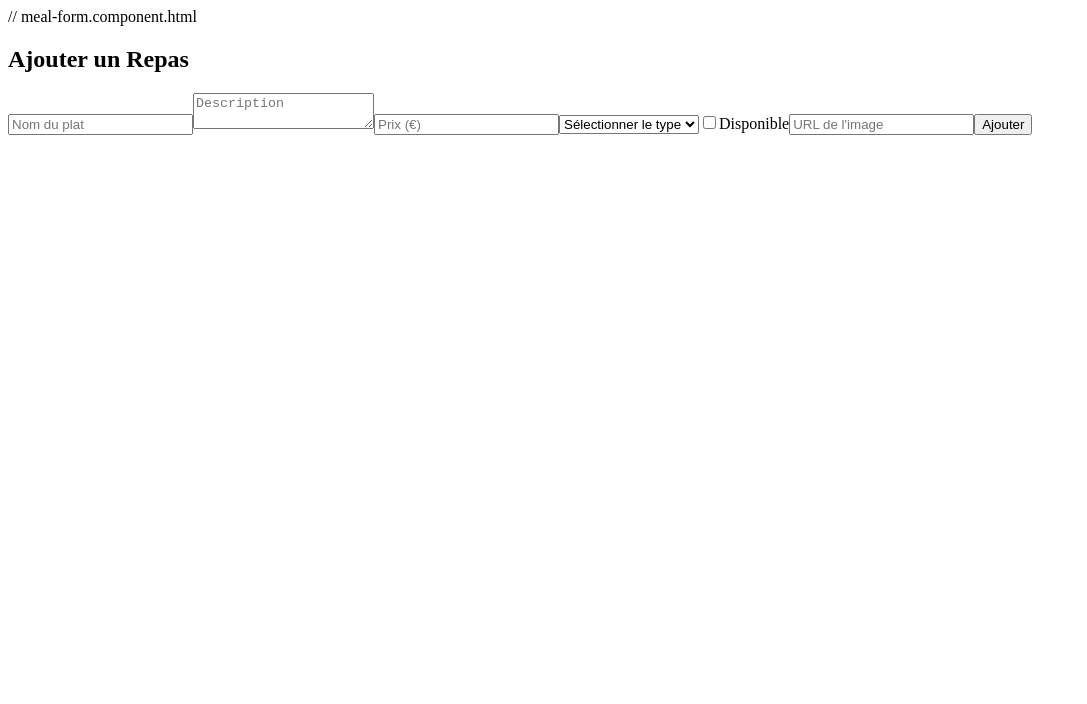
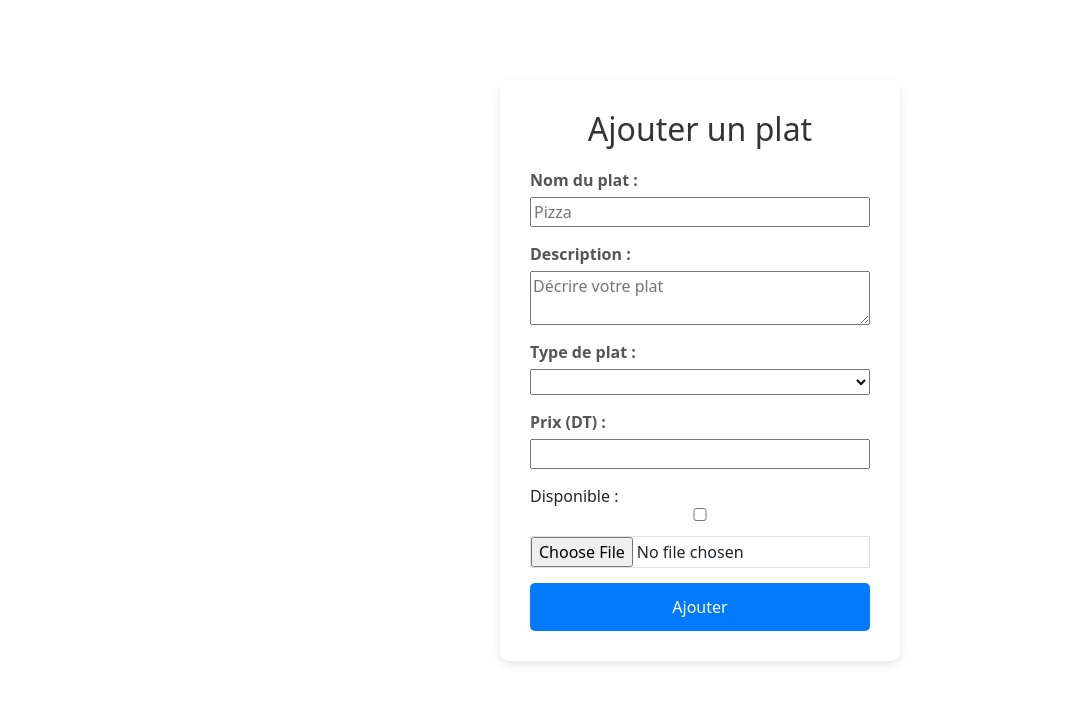
Before and after one commit to Eyaajmii/TUNCatering, an Angular app in the folder cateringfrontweb/: page /ajoutplat in a window 1280 px wide. Before the commit this address led to /. Shown: the top 704 px of the page, without its empty margins (0-1087 px from the left). Built offline with nearby package versions, Linux system fonts and the light colour scheme.

Commit message:
add meal success(css+service+ts)

```diff
--- a/cateringfrontweb/package.json
+++ b/cateringfrontweb/package.json
@@ -20,7 +20,9 @@
     "@angular/platform-server": "^19.2.0",
     "@angular/router": "^19.2.0",
     "@angular/ssr": "^19.2.0",
+    "bootstrap": "^5.3.3",
     "express": "^4.18.2",
+    "multer": "^1.4.5-lts.1",
     "rxjs": "~7.8.0",
     "tslib": "^2.3.0",
     "zone.js": "~0.15.0"
--- a/cateringfrontweb/src/app/app.component.html
+++ b/cateringfrontweb/src/app/app.component.html
@@ -1,2 +1 @@
-<app-ajout-plat></app-ajout-plat>
 <router-outlet></router-outlet>
--- a/cateringfrontweb/src/app/app.component.ts
+++ b/cateringfrontweb/src/app/app.component.ts
@@ -1,9 +1,8 @@
 import { Component } from '@angular/core';
 import { RouterOutlet } from '@angular/router';
-import { AjoutPlatComponent } from "./components/dashboardAdminTunCatering/ajout-plat/ajout-plat.component";
 @Component({
   selector: 'app-root',
-  imports: [RouterOutlet, AjoutPlatComponent],
+  imports: [RouterOutlet],
   templateUrl: './app.component.html',
   styleUrl: './app.component.css'
 })
--- a/cateringfrontweb/src/app/app.config.ts
+++ b/cateringfrontweb/src/app/app.config.ts
@@ -3,7 +3,8 @@ import { provideRouter } from '@angular/router';
 
 import { routes } from './app.routes';
 import { provideClientHydration, withEventReplay } from '@angular/platform-browser';
+import { provideHttpClient, withFetch } from '@angular/common/http';
 
 export const appConfig: ApplicationConfig = {
-  providers: [provideZoneChangeDetection({ eventCoalescing: true }), provideRouter(routes), provideClientHydration(withEventReplay())]
+  providers: [provideZoneChangeDetection({ eventCoalescing: true }), provideRouter(routes), provideClientHydration(withEventReplay()), provideHttpClient(withFetch())]
 };
--- a/cateringfrontweb/src/app/app.routes.ts
+++ b/cateringfrontweb/src/app/app.routes.ts
@@ -1,6 +1,6 @@
 import { Routes } from '@angular/router';
 import { AjoutPlatComponent } from './components/dashboardAdminTunCatering/ajout-plat/ajout-plat.component';
 export const routes: Routes = [
-    { path: 'ajout-plat', component:AjoutPlatComponent },
-    {path:'',redirectTo:'ajout-plat',pathMatch:'full'}
+    { path: 'ajoutplat', component:AjoutPlatComponent },
+    {path:'',redirectTo:'ajoutplat',pathMatch:'full'}
 ];
--- a/cateringfrontweb/src/app/components/dashboardAdminTunCatering/ajout-plat/ajout-plat.component.css
+++ b/cateringfrontweb/src/app/components/dashboardAdminTunCatering/ajout-plat/ajout-plat.component.css
@@ -1,15 +1,65 @@
-input, textarea, select {
-    transition: all 0.3s ease;
+body{
+    font-family:Impact, Haettenschweiler, 'Arial Narrow Bold', sans-serif;
+    display: flex;
+    justify-content: center;
+    align-items: center;
+    height: 100vh;
+}
+.form-container{
+    padding:30px;
+    width: 400px;
+    border-radius: 10px;
+    box-shadow: 0px 4px 10px rgb(0, 0, 0,0.1);
+    margin-left:500px;
+    margin-top: 80px;
+}
+.form-container h2{
+    text-align: center;
+    margin-bottom: 20px;
+    color:#333;
+}
+.form-group{
+    margin-bottom: 15px;
+    display:flex;
+    flex-direction: column;
+}
+.form-group label{
+    font-weight: 600;
+    margin-bottom: 5px;
+    color:#555;
+}
+.form-group input:focus,
+.form-group textarea:focus,
+.form-group select:focus{
+    border-color:#007bff;
+    box-shadow: 0px 0px 5px rgba(0, 123, 255, 0.3);
+    outline: none;
+}
+.btn-submit{
+    background: #007bff;
+    color: white;
+    width: 100%;
+    padding: 12px;
+    border: none;
+    font-size: 16px;
+    border-radius: 5px;
+    cursor: pointer;
+    transition: 0.3s;
+}
+.btn-submit:hover{
+background: #0056b3;
+}
+@keyframes fadeIn {
+    from {
+      opacity: 0;
+      transform: translateY(-10px);
+    }
+    to {
+      opacity: 1;
+      transform: translateY(0);
+    }
   }
 
-  input:focus, textarea:focus, select:focus {
-    transform: scale(1.05);
+  .form-container {
+    animation: fadeIn 0.5s ease-in-out;
   }
-
-  button {
-    transition: background 0.3s ease, transform 0.2s ease;
-  }
-
-  button:hover {
-    transform: scale(1.05);
-  }
--- a/cateringfrontweb/src/app/components/dashboardAdminTunCatering/ajout-plat/ajout-plat.component.html
+++ b/cateringfrontweb/src/app/components/dashboardAdminTunCatering/ajout-plat/ajout-plat.component.html
@@ -1,26 +1,36 @@
-// meal-form.component.html
-<div class="flex justify-center items-center h-screen bg-gray-100">
-  <form [formGroup]="mealForm" (ngSubmit)="onSubmit()" class="bg-white p-6 rounded-2xl shadow-xl w-96 space-y-4">
-    <h2 class="text-xl font-bold text-center text-gray-700">Ajouter un Repas</h2>
+<div class="form-container">
+  <h2>Ajouter un plat</h2>
+  <form [formGroup]="mealForm" (ngSubmit)="onSubmit()">
+    <div class="form-group">
+      <label for="nom">Nom du plat :</label>
+      <input id="nom" formControlName="nom" type="text" placeholder="Pizza">
+    </div>
 
-    <input formControlName="nom" type="text" placeholder="Nom du plat" class="w-full p-2 border rounded-lg focus:ring-2 focus:ring-blue-400">
-    <textarea formControlName="description" placeholder="Description" class="w-full p-2 border rounded-lg focus:ring-2 focus:ring-blue-400"></textarea>
-    <input formControlName="prix" type="number" placeholder="Prix (€)" class="w-full p-2 border rounded-lg focus:ring-2 focus:ring-blue-400">
+    <div class="form-group">
+      <label for="description">Description :</label>
+      <textarea id="description" formControlName="description" placeholder="Décrire votre plat"></textarea>
+    </div>
 
-    <select formControlName="typePlat" class="w-full p-2 border rounded-lg focus:ring-2 focus:ring-blue-400">
-      <option value="">Sélectionner le type</option>
-      <option value="Entrée">Entrée</option>
-      <option value="Plat Principal">Plat Principal</option>
-      <option value="Dessert">Dessert</option>
-    </select>
+    <div class="form-group">
+      <label for="typePlat">Type de plat :</label>
+      <select id="typePlat" formControlName="typePlat">
+        <option value="Entrée">Entrée</option>
+        <option value="Plat Principal">Plat principal</option>
+        <option value="Dessert">Dessert</option>
+      </select>
+    </div>
 
-    <label class="flex items-center space-x-2">
-      <input type="checkbox" formControlName="disponibilite" class="form-checkbox text-blue-500">
-      <span>Disponible</span>
-    </label>
+    <div class="form-group">
+      <label for="prix">Prix (DT) :</label>
+      <input id="prix" formControlName="prix" type="number">
+    </div>
 
-    <input formControlName="image" type="text" placeholder="URL de l'image" class="w-full p-2 border rounded-lg focus:ring-2 focus:ring-blue-400">
-
-    <button type="submit" class="w-full bg-blue-500 text-white py-2 rounded-lg hover:bg-blue-600">Ajouter</button>
+    <div class="form-group">
+      Disponible :<input id="disponibilite" formControlName="Disponibilite" type="checkbox">
+    </div>
+    <div class="form-group">
+    <input class="block w-full text-sm text-gray-900 border border-gray-300 rounded-lg cursor-pointer bg-gray-50 dark:text-gray-400 focus:outline-none dark:bg-gray-700 dark:border-gray-600 dark:placeholder-gray-400" aria-describedby="file_input_help" id="image" type="file" (change)="onFileSelected($event)" >
+    </div>
+    <button type="submit" class="btn-submit">Ajouter</button>
   </form>
 </div>
--- a/cateringfrontweb/src/app/components/dashboardAdminTunCatering/ajout-plat/ajout-plat.component.ts
+++ b/cateringfrontweb/src/app/components/dashboardAdminTunCatering/ajout-plat/ajout-plat.component.ts
@@ -1,38 +1,66 @@
 import { Component } from '@angular/core';
 import { ReactiveFormsModule,FormBuilder, FormGroup, Validators } from '@angular/forms';
+import { PlatServiceService } from '../../../services/plat-service.service';
 
 @Component({
   selector: 'app-ajout-plat',
+  standalone:true,
   imports: [ReactiveFormsModule],
   templateUrl: './ajout-plat.component.html',
   styleUrl: './ajout-plat.component.css'
 })
 export class AjoutPlatComponent {
   mealForm: FormGroup;
-  submitted = false;
-
-  constructor(private fb: FormBuilder) {
+  selectedFile:File |null=null;
+  isSubmit=false;
+  constructor(private fb: FormBuilder,private platService:PlatServiceService) {
     this.mealForm = this.fb.group({
-      nom: ['', [Validators.required, Validators.minLength(3)]],
-      description: ['', [Validators.required, Validators.minLength(10)]],
-      prix: ['', [Validators.required, Validators.min(1)]],
+      nom: ['', [Validators.required]],
+      description: ['', [Validators.required]],
+      prix: ['', [Validators.required]],
       typePlat: ['', Validators.required],
-      disponibilite: [false],
-      image: ['', [Validators.required, Validators.pattern('(https?:\\/\\/.*\\.(?:png|jpg|jpeg|gif))')]]
+      Disponibilite: [false],
+      //image: ['', [Validators.required, Validators.pattern('(https?:\\/\\/.*\\.(?:png|jpg|jpeg|gif))')]]
     });
   }
 
   get formControls() {
     return this.mealForm.controls;
   }
+  onFileSelected(ev:Event):void{
+    const img=(ev.target as HTMLInputElement).files?.[0]||null;
+    this.selectedFile=img;
+  }
+  onSubmit(): void {
+    if (this.mealForm.valid && !this.isSubmit) {
+      this.isSubmit=true;
+      const data=new FormData();
+      data.append('nom',this.mealForm.value.nom);
+      data.append('description',this.mealForm.value.description);
+      data.append('typePlat',this.mealForm.value.typePlat);
+      data.append('prix',this.mealForm.value.prix);
+      data.append('Disponibilite',this.mealForm.value.Disponibilite.toString());
+      if(this.selectedFile){
+        data.append('image',this.selectedFile);
+      }
+      this.platService.creerPlat(data).subscribe({
+        next: (res) => {
+          console.log('Plat ajouté:', res);
+          alert("Plat ajouté")
+          this.mealForm.reset();
+          this.selectedFile=null;
+        },
+        error: (error) => {
+          console.error("Erreur lors de l'ajout du plat:", error);
+          alert("Veuillez reessayer")
+        },
+        complete: () => {
+          this.isSubmit = false; // Toujours remettre à false après la requête
+        }
+      });
 
-  onSubmit(): void {
-    this.submitted = true;
-    if (this.mealForm.valid) {
-      console.log('Form Data:', this.mealForm.value);
-      alert('Repas ajouté avec succès !');
-      this.mealForm.reset();
-      this.submitted = false;
+    }else{
+      alert('Veuillez remplir tous les champs !');
     }
   }
 
--- a/cateringfrontweb/src/app/services/plat-service.service.ts
+++ b/cateringfrontweb/src/app/services/plat-service.service.ts
@@ -1,5 +1,5 @@
 import { HttpClient } from '@angular/common/http';
-import { Injectable } from '@angular/core';
+import {Injectable } from '@angular/core';
 import { Observable } from 'rxjs';
 const  URL="http://localhost:5000/api/meal";
 export interface Plat{
@@ -9,28 +9,32 @@ export interface Plat{
   image?:string;
   typePlat:string;
   prix:number;
-  Desponibilite:boolean;
-  adminTn:string
+  Disponibilite:boolean;
+  //adminTn:string
 }
 
 @Injectable({
   providedIn: 'root'
 })
 export class PlatServiceService {
-
   constructor(private http:HttpClient) { }
-  creerPlat(meal:Plat):Observable<Plat>{
-    return this.http.post<Plat>(`${URL}/add`, meal);
+  //ajouter plat
+  creerPlat(formData:FormData):Observable<any>{
+    return this.http.post<any>(`${URL}/add`,formData);
   }
+  //donner tous les plats
   getallPlats():Observable<Plat[]>{
     return this.http.get<Plat[]>(`${URL}`);
   }
+  //donner un plat specifique
   getPlatById(id:string):Observable<Plat>{
     return this.http.get<Plat>(`${URL}/${id}`);
   }
+  //mise a jour plat
   updatePlat(id:string,meal:Plat):Observable<Plat>{
     return this.http.put<Plat>(`${URL}/updateMeal/${id}`, meal);
   }
+  //supprimer plat
   supprimerPlat(id:string):Observable<void>{
     return this.http.delete<void>(`${URL}/${id}`);
   }
--- a/cateringfrontweb/src/index.html
+++ b/cateringfrontweb/src/index.html
@@ -6,6 +6,8 @@
   <base href="/">
   <meta name="viewport" content="width=device-width, initial-scale=1">
   <link rel="icon" type="image/x-icon" href="favicon.ico">
+  <link href="https://cdn.jsdelivr.net/npm/bootstrap@5.3.3/dist/css/bootstrap.min.css" rel="stylesheet" integrity="sha384-QWTKZyjpPEjISv5WaRU9OFeRpok6YctnYmDr5pNlyT2bRjXh0JMhjY6hW+ALEwIH" crossorigin="anonymous">
+  <script src="https://cdn.jsdelivr.net/npm/bootstrap@5.3.3/dist/js/bootstrap.bundle.min.js" integrity="sha384-YvpcrYf0tY3lHB60NNkmXc5s9fDVZLESaAA55NDzOxhy9GkcIdslK1eN7N6jIeHz" crossorigin="anonymous"></script>
 </head>
 <body>
   <app-root></app-root>
```
Also changed, not shown: 1 other file (tests, documents, lock files or other folders).
